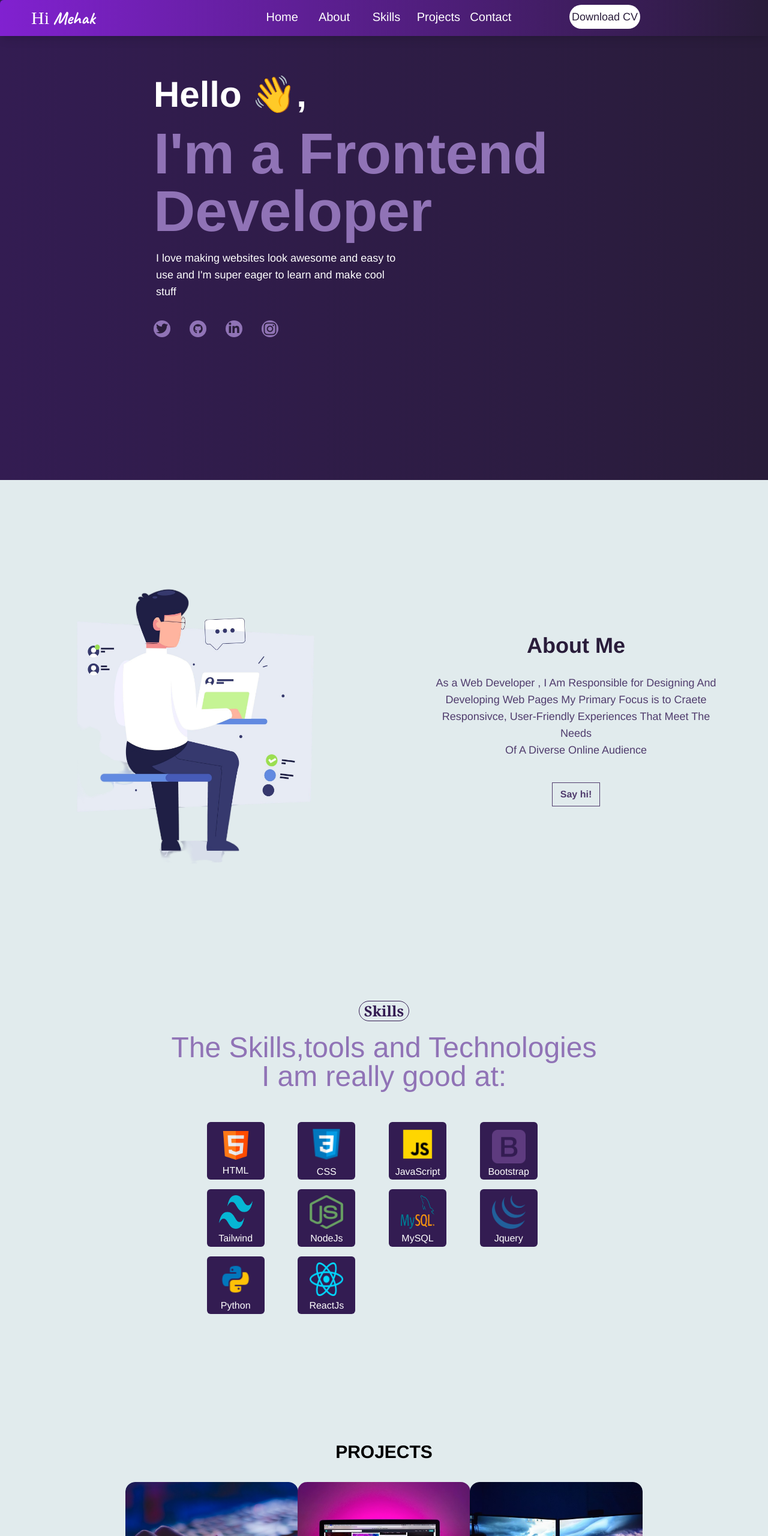
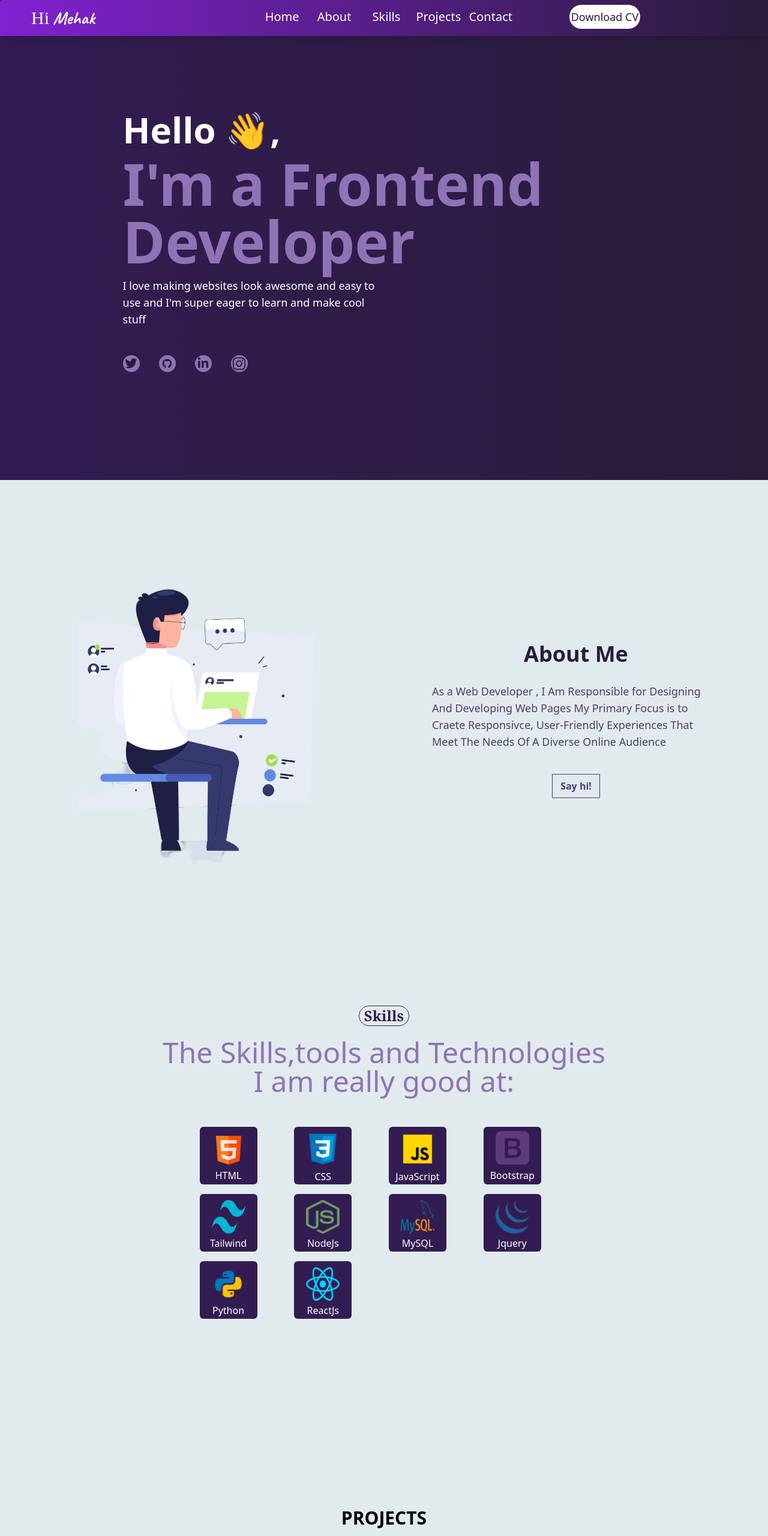
Before and after one commit to Mehak-rastogi/My-Portfolio, a website built with Vite: page index.html in a window 1280 px wide. Shown: the top 2560 px of the page at 60% size. Built offline with nearby package versions, Linux system fonts and the light colour scheme; a web font is replaced by a local one.

Commit message:
Update index.html

```diff
--- a/index.html
+++ b/index.html
@@ -4,42 +4,18 @@
     <meta charset="UTF-8" />
     <meta name="viewport" content="width=device-width, initial-scale=1.0" />
     <title>Document</title>
+    <link rel="preconnect" href="https://fonts.googleapis.com">
+<link rel="preconnect" href="https://fonts.gstatic.com" crossorigin>
+<link href="https://fonts.googleapis.com/css2?family=Caveat:wght@400..700&display=swap" rel="stylesheet">
+<link rel="preconnect" href="https://fonts.googleapis.com">
+<link rel="preconnect" href="https://fonts.gstatic.com" crossorigin>
+<link href="https://fonts.googleapis.com/css2?family=Caveat:wght@400..700&family=Chela+One&display=swap" rel="stylesheet">
     <link
       rel="stylesheet"
       href="https://cdnjs.cloudflare.com/ajax/libs/font-awesome/6.5.2/css/all.min.css"
       integrity="sha512-SnH5WK+bZxgPHs44uWIX+LLJAJ9/2PkPKZ5QiAj6Ta86w+fsb2TkcmfRyVX3pBnMFcV7oQPJkl9QevSCWr3W6A=="
       crossorigin="anonymous"
       referrerpolicy="no-referrer"
-    />
-    <link rel="preconnect" href="https://fonts.googleapis.com" />
-    <link rel="preconnect" href="https://fonts.gstatic.com" crossorigin />
-    <link
-      href="https://fonts.googleapis.com/css2?family=Caveat:wght@400..700&family=Dancing+Script:wght@400..700&display=swap"
-      rel="stylesheet"
-    />
-    <link rel="preconnect" href="https://fonts.googleapis.com" />
-    <link rel="preconnect" href="https://fonts.gstatic.com" crossorigin />
-    <link
-      href="https://fonts.googleapis.com/css2?family=Reenie+Beanie&display=swap"
-      rel="stylesheet"
-    />
-    <link rel="preconnect" href="https://fonts.googleapis.com" />
-    <link rel="preconnect" href="https://fonts.gstatic.com" crossorigin />
-    <link
-      href="https://fonts.googleapis.com/css2?family=Chela+One&family=Playfair+Display:ital,wght@0,400..900;1,400..900&display=swap"
-      rel="stylesheet"
-    />
-    <link rel="preconnect" href="https://fonts.googleapis.com" />
-    <link rel="preconnect" href="https://fonts.gstatic.com" crossorigin />
-    <link
-      href="https://fonts.googleapis.com/css2?family=Bad+Script&family=Caveat:wght@700&family=Dancing+Script:wght@400..700&family=Rancho&display=swap"
-      rel="stylesheet"
-    />
-    <link rel="preconnect" href="https://fonts.googleapis.com" />
-    <link rel="preconnect" href="https://fonts.gstatic.com" crossorigin />
-    <link
-      href="https://fonts.googleapis.com/css2?family=Chela+One&display=swap"
-      rel="stylesheet"
     />
      <link rel="stylesheet" href="style.css" />
     <script src="https://cdn.tailwindcss.com"></script>
@@ -48,15 +24,12 @@
       * {
         margin: 0;
         padding: 0;
-        font:22;
-        font-family: "Acumin Pro", "Helvetica Neue", Helvetica, Arial,
-          sans-serif;
       }
       html{
         scroll-behavior: smooth;
       }
       .shadow-gradient-custom {
-        box-shadow: -1px 5px 10px #ce6cb4;
+        box-shadow: -1px 5px 10px #9e78d0;
       }
       body::-webkit-scrollbar {
         width: 12px;
@@ -65,7 +38,7 @@
         background: white; /* Purple background */
       }
       body::-webkit-scrollbar-thumb {
-        background-color: #820b63; /* Lighter purple for the thumb */
+        background-color: #331c52; /* Lighter purple for the thumb */
         border-radius: 6px;
         border: 3px solid white; /* Matches track color to create padding effect */
       }
@@ -87,38 +60,44 @@
         border-top-left-radius: 7rem;
         border-top-right-radius: 7rem;
       }
+      .font-CO{
+        font-family:"Chela One";
+      }
+      .font-CA{
+        font-family:"Caveat";
+      }
     </style>
   </head>
   <body
-    class="overflow-x-hidden overflow-y-auto max-w-fit bg-[#E1EBED] h-screen"
+    class="overflow-x-hidden overflow-y-auto  bg-[#E1EBED] h-screen"
   >
     <div
       class="relative h-screen bg-gradient-to-r from-[#331c52] to-[#291c3a]"
     >
       <nav class="fixed z-50  flex items-center py-3 md:px-10 text-lg box shadow-lg  bg-gradient-to-r from-[#8121D0] to-[#291c3a] rounded-tl-md rounded-tr-md  ">
         <div
-          class="font-medium ml-3 text-2xl text-[#ffff]"
+          class=" ml-3 text-2xl text-[#ffff]"
         >
           <span class="text-3xl font-CO">Hi</span>
           <span class="font-CA text-3xl font-bold">Mehak</span>
         </div>
         <i
           id="toggleSidebar"
-          class="fas fa-bars bar text-white text-2xl absolute sm:flex right-5 md:invisible cursor-pointer"
+          class="fas fa-bars bar text-white text-2xl absolute flex right-5 md:invisible lg:invisible cursor-pointer"
         ></i>
         <!-- Sidebar -->
         <div
-          class="sidebar sm:z-30 sm:hidden sm:absolute sm:top-16 sm:-right-64 sm:w-56 sm:h-min-full sm:text-white md:text-black sm:bg-[#8121D0] sm:justify-between sm:items-center sm:text-xl  md:w-1/2 md:bg-inherit md:flex md:flex-row md:justify-around md:items-center md:absolute md:left-1/3 md:top-2 md:h-10">
+          class="sidebar z-30 hidden absolute top-16 -right-80 w-56 h-min-full text-white md:text-black bg-[#8121D0] justify-between items-center text-xl  md:w-1/2 md:bg-inherit md:flex md:flex-row md:justify-around md:items-center md:absolute md:left-1/3 md:top-2 md:h-10">
           <ul
-            class="font-light sm:h-full sm:w-56  sm:flex mr-10  sm:flex-col text-white sm:justify-evenly sm:items-center md:h-10 md:w-5/6 md:flex md:flex-row md:justify-between md:items-center">
-            <li class="sm:my-4 sm:h-14 sm:w-full sm:flex sm:justify-center sm:items-center md:h-10 md:w-5/6 sm:hover:bg-[#331c52] md:hover:bg-transparent"><a href="#home">Home</a></li>
-            <li class=" sm:my-4 sm:h-14 sm:w-full sm:flex sm:justify-center sm:items-center md:h-10 md:w-5/6 sm:hover:bg-[#331c52] md:hover:bg-transparent "><a href="#About">About</a></li>
-            <li class=" sm:my-4 sm:h-14 sm:w-full sm:flex sm:justify-center sm:items-center md:h-10 md:w-5/6 sm:hover:bg-[#331c52] md:hover:bg-transparent "><a href="#Skills">Skills</a></li>
-            <li class=" sm:my-4 sm:h-14 sm:w-full sm:flex sm:justify-center sm:items-center md:h-10 md:w-5/6 sm:hover:bg-[#331c52] md:hover:bg-transparent "><a href="#Project">Projects</a></li>
-            <li class="sm:my-4 sm:h-14 sm:w-full sm:flex sm:justify-center sm:items-center md:h-10 md:w-5/6 sm:hover:bg-[#331c52] md:hover:bg-transparent "><a href="#Contact">Contact</a></li>
+            class="font-light h-full w-56  flex mr-10  flex-col text-white justify-evenly items-center md:h-10 md:w-5/6 md:flex md:flex-row md:justify-between md:items-center">
+            <li class="my-4 h-14 w-full flex justify-center items-center md:h-10 md:w-5/6 hover:bg-[#331c52] md:hover:bg-transparent"><a href="#home">Home</a></li>
+            <li class="my-4 h-14 w-full flex justify-center items-center md:h-10 md:w-5/6 hover:bg-[#331c52] md:hover:bg-transparent "><a href="#About">About</a></li>
+            <li class=" my-4 h-14 w-full flex justify-center items-center md:h-10 md:w-5/6 hover:bg-[#331c52] md:hover:bg-transparent "><a href="#Skills">Skills</a></li>
+            <li class="my-4 h-14 w-full flex justify-center items-center md:h-10 md:w-5/6 hover:bg-[#331c52] md:hover:bg-transparent "><a href="#Project">Projects</a></li>
+            <li class="my-4 h-14 w-full flex justify-center items-center md:h-10 md:w-5/6 hover:bg-[#331c52] md:hover:bg-transparent "><a href="#Contact">Contact</a></li>
           </ul>
           <div
-            class=" sm:ml-12 sm:mt-10 sm:mb-10 flex text-lg  h-10 w-36 justify-center items-center rounded-3xl text-[#291c3a] bg-white hover:text-white hover:bg-[#291c3a]"
+            class=" ml-12 mt-10 mb-10 flex text-lg  h-10 w-36 justify-center items-center rounded-3xl text-[#291c3a] bg-white hover:text-white hover:bg-[#291c3a]"
           >
             <a href="#">Download CV</a>
           </div>
@@ -126,21 +105,21 @@
         </div>
       </nav>
       <main id="home"
-        class="flex  sm:flex-col sm:justify-center sm:items-center md:relative md:flex-row md:justify-between sm:h-full md:h-full text-white"
+        class="flex justify-center items-center md:relative  h-full md:h-full text-white"
       >
         <div
-          class="sm:flex  sm:flex-col sm:justify-evenly sm:h-4/6  sm:items-center md:block md:absolute md:top-32 md:left-64 md:z-20"
-        >
+          class="flex  flex-col  "
+       >
           <h2
-            class="sm:text-7xl md:text-6xl font-bold leading-6 pb-5"
+            class="text-7xl md:text-6xl font-bold mt-5 mb-3"
           >
             Hello <span class="text-yellow-300">👋</span>,
           </h2>
-          <div class="text-[#9073b6] font-bold leading-normal  sm:text-6xl md:text-8xl">
+          <div class="  text-[#9073b6] font-bold  mb-3  text-6xl md:text-8xl">
             <span>I'm a Frontend <br>Developer</span>
           </div>
-          <div class="text-lg text-[#ffff]">
-            <p class=" sm:w-80  md:w-1/2 font-thin sm:ml-1 mt-4">
+          <div class="text-lg text-[#ffff] ">
+            <p class=" w-80  md:w-1/2 font-thin   mb-3">
               I love making websites look awesome and easy to use and I'm
               super eager to learn and make cool stuff
             </p>
@@ -152,7 +131,7 @@
           <i class="fa-brands fa-twitter text-xl"></i>
         </div>
         <div
-          class="h-7 w-7 rounded-full bg-[#9073b6] text-[#291c3a] flex justify-center items-center"
+          class="h-7 w-7 leading-7 rounded-full bg-[#9073b6] text-[#291c3a] flex justify-center items-center"
         >
           <i class="fa-brands fa-github "></i>
         </div>
@@ -174,7 +153,7 @@
     </div>
 
     <div id="About"
-      class="text-[#503c6d] sm:h-full md:h-full sm:flex sm:flex-col md:flex md:flex-row md:justify-center md:items-center"
+      class="text-[#503c6d] h-full md:h-full flex flex-col md:flex md:flex-row md:justify-center md:items-center"
     >
     <div class="md:w-1/2 h-5/6 flex justify-center items-center">
         <img class="w-5/6 h-5/6" src="about3.png" alt="" />
@@ -183,10 +162,10 @@
         class="  md:w-1/2 h-5/6 md:py-3 flex flex-col items-center justify-center "
       >
         <h2 class="md:pb-3 mb-4 text-[#291c3a] text-4xl font-semibold">About Me</h2>
-        <p class="text-center w-3/4 text-lg mb-10">
+        <p class=" w-3/4 text-lg mb-10">
           As a Web Developer , I Am Responsible for Designing And Developing Web
           Pages My Primary Focus is to Craete Responsivce, User-Friendly
-          Experiences That Meet The Needs <br />
+          Experiences That Meet The Needs
           Of A Diverse Online Audience
         </p>
         <a
@@ -197,74 +176,74 @@
       </div>
 
     </div>
-    <div id="Skills" class="pt-14 sm:min-h-full md:min-h-full w-full flex justify-center">
+    <div id="Skills" class="pt-16 :min-h-full md:min-h-full w-full flex justify-center">
       <div class="flex flex-col items-center ">
         <div class="flex flex-col items-center line">
-          <h1 class="font-serif font-bold text-[#331c52] text-2xl border px-2 rounded-full border-[#331c52] sm:mt-5 md:mt-3">Skills</h1>
+          <h1 class="font-serif font-bold text-[#331c52] text-2xl border px-2 rounded-full border-[#331c52] mt-5 md:mt-3">Skills</h1>
           <p
-            class="text-center sm:text-3xl md:text-5xl text-[#9073b6] pt-5 pb-3"
+            class="text-center text-3xl md:text-5xl text-[#9073b6] pt-5 pb-3"
           >
             The Skills,tools and Technologies <br />I am really good at:
           </p>
         </div>
         <div
-          class="sm:mt-10 md:w-5/6 grid sm:grid-cols-3 sm:gap-10 md:grid-cols-4 md:gap-4 md:mt-10"
+          class="mt-10 md:w-5/6 grid grid-cols-3 gap-10 md:grid-cols-4 md:gap-4 md:mt-10"
         >
           <div
-            class="sm:h-20 sm:w-20 md:h-24 md:w-24 transition-all duration-700 ease-in-out transform hover:scale-105 rounded-md flex flex-col justify-around items-center bg-[#331c52]"
+            class="h-20 w-20 md:h-24 md:w-24 transition-all duration-700 ease-in-out transform hover:scale-105 rounded-md flex flex-col justify-around items-center bg-[#331c52]"
           >
             <img
-              class="sm:w-12 sm:h-10 md:h-12 md:w-12 sm:mt-1 md:mt-3"
+              class="w-10 h-10 md:h-12 md:w-12 mt-1 md:mt-3"
               src="html.png"
               alt="HTML"
             />
             <h2 class="text-white">HTML</h2>
           </div>
           <div
-            class="sm:h-20 sm:w-20 md:h-24 md:w-24 transition-all duration-700 ease-in-out transform hover:scale-105 rounded-md flex flex-col justify-around items-center bg-[#331c52]"
+            class="h-20 w-20 md:h-24 md:w-24 transition-all duration-700 ease-in-out transform hover:scale-105 rounded-md flex flex-col justify-around items-center bg-[#331c52]"
           >
             <img
-              class="sm:w-12 sm:h-10 md:h-16 md:w-16 sm:mt-1"
+              class="w-10 h-10 md:h-16 md:w-16 mt-1"
               src="Css.png"
               alt="CSS"
             />
             <h2 class="text-white">CSS</h2>
           </div>
           <div
-            class="sm:h-20 sm:w-20 md:h-24 md:w-24 transition-all duration-700 ease-in-out transform hover:scale-105 rounded-md flex flex-col justify-around items-center bg-[#331c52]"
+            class="h-20 w-20 md:h-24 md:w-24 transition-all duration-700 ease-in-out transform hover:scale-105 rounded-md flex flex-col justify-around items-center bg-[#331c52]"
           >
             <img
-              class="sm:w-12 sm:h-10 md:h-16 md:w-16 sm:mt-1 md:mt-1"
+              class="w-10 h-10 md:h-16 md:w-16 mt-1"
               src="js.png"
               alt="JavaScript"
             />
             <h2 class="text-white">JavaScript</h2>
           </div>
           <div
-            class="sm:h-20 sm:w-20 md:h-24 md:w-24 transition-all duration-700 ease-in-out transform hover:scale-105 rounded-md flex flex-col justify-around items-center bg-[#331c52]"
+            class="h-20 w-20 md:h-24 md:w-24 transition-all duration-700 ease-in-out transform hover:scale-105 rounded-md flex flex-col justify-around items-center bg-[#331c52]"
           >
             <img
-              class="sm:w-12 sm:h-10 md:h-14 md:w-14 sm:mt-1 md:mt-3"
+              class="w-10 h-10 md:h-14 md:w-14 mt-1"
               src="bootstrap.png"
               alt="Bootstrap"
             />
             <h2 class="text-white">Bootstrap</h2>
           </div>
           <div
-            class="sm:h-20 sm:w-20 md:h-24 md:w-24 transition-all duration-700 ease-in-out transform hover:scale-105 rounded-md flex flex-col justify-around items-center bg-[#331c52]"
+            class="h-20 w-20 md:h-24 md:w-24 transition-all duration-700 ease-in-out transform hover:scale-105 rounded-md flex flex-col justify-around items-center bg-[#331c52]"
           >
             <img
-              class="sm:w-12 sm:h-10 md:h-14 md:w-14 sm:mt-1 md:mt-2"
+              class="w-12 h-10 md:h-14 md:w-14 mt-1 md:mt-2"
               src="tailwind-css-icon.png"
               alt="Tailwind CSS"
             />
             <h2 class="text-white">Tailwind</h2>
           </div>
           <div
-            class="sm:h-20 sm:w-20 md:h-24 md:w-24 transition-all duration-700 ease-in-out transform hover:scale-105 rounded-md flex flex-col justify-around items-center bg-[#331c52]"
+            class="h-20 w-20 md:h-24 md:w-24 transition-all duration-700 ease-in-out transform hover:scale-105 rounded-md flex flex-col justify-around items-center bg-[#331c52]"
           >
             <img
-              class="sm:w-12 sm:h-10 md:h-14 md:w-14 sm:mt-1 md:mt-2"
+              class="w-10 h-10 md:h-14 md:w-14 mt-1 md:mt-2"
               src="node-js-icon.png"
               alt="Node.js"
             />
@@ -272,40 +251,40 @@
           </div>
 
           <div
-            class="sm:h-20 sm:w-20 md:h-24 md:w-24 transition-all duration-700 ease-in-out transform hover:scale-105 rounded-md flex flex-col justify-around items-center bg-[#331c52]"
+            class="h-20 w-20 md:h-24 md:w-24 transition-all duration-700 ease-in-out transform hover:scale-105 rounded-md flex flex-col justify-around items-center bg-[#331c52]"
           >
             <img
-              class="sm:w-12 sm:h-10 md:h-14 md:w-14 sm:mt-1 md:mt-2"
+              class="w-12 h-10 md:h-14 md:w-14 mt-1 md:mt-2"
               src="mysql-icon.png"
               alt="MySQL"
             />
             <h2 class="text-white">MySQL</h2>
           </div>
           <div
-            class="sm:h-20 sm:w-20 md:h-24 md:w-24 transition-all duration-700 ease-in-out transform hover:scale-105 rounded-md flex flex-col justify-around items-center bg-[#331c52]"
+            class="h-20 w-20 md:h-24 md:w-24 transition-all duration-700 ease-in-out transform hover:scale-105 rounded-md flex flex-col justify-around items-center bg-[#331c52]"
           >
             <img
-              class="sm:w-12 sm:h-10 md:h-14 md:w-14 sm:mt-1 md:mt-2"
+              class="w-10 h-10 md:h-14 md:w-14 mt-1 md:mt-2"
               src="jquery-icon.png"
               alt="jquery-icon"
             />
             <h2 class="text-white">Jquery</h2>
           </div>
           <div
-            class="sm:h-20 sm:w-20 md:h-24 md:w-24 transition-all duration-700 ease-in-out transform hover:scale-105 rounded-md flex flex-col justify-around items-center bg-[#331c52]"
+            class="h-20 w-20 md:h-24 md:w-24 transition-all duration-700 ease-in-out transform hover:scale-105 rounded-md flex flex-col justify-around items-center bg-[#331c52]"
           >
             <img
-              class="sm:w-12 sm:h-10 md:h-14 md:w-14 sm:mt-1 md:mt-2"
+              class="w-10 h-10 md:h-14 md:w-14 mt-1 md:mt-2"
               src="python.png"
               alt="jquery-icon"
             />
             <h2 class="text-white">Python</h2>
           </div>
           <div
-            class="sm:h-20 sm:w-20 md:h-24 md:w-24 transition-all duration-700 ease-in-out transform hover:scale-105 rounded-md flex flex-col justify-around items-center bg-[#331c52]"
+            class="h-20 w-20 md:h-24 md:w-24 transition-all duration-700 ease-in-out transform hover:scale-105 rounded-md flex flex-col justify-around items-center bg-[#331c52]"
           >
             <img
-              class="sm:w-12 sm:h-10 md:h-14 md:w-14 sm:mt-1 md:mt-2"
+              class="w-10 h-10 md:h-14 md:w-14 mt-1 md:mt-2"
               src="react-js-icon.png"
               alt="jquery-icon"
             />
@@ -317,10 +296,10 @@
 
     <!--------------------------------------- PROJECTS------------------------------>
 
-    <div id="Project" class="Projects min-h-full flex flex-col justify-center items-center ">
+    <div id="Project" class="Projects min-h-full flex flex-col justify-center items-center pt-28">
       <h2 class=" text-center text-3xl font-bold ">PROJECTS</h2>
       <div
-        class="sm:w-full z-0 relative md:w-4/6 min-h-full sm:grid md:grid sm:grid-cols-2 sm:justify-items-center md:grid-cols-3 gap-x-2 gap-y-6 my-8 mb-32"
+        class="w-5/6 z-0 relative md:w-4/6 min-h-full grid md:grid grid-cols-1 justify-items-center md:grid-cols-3 gap-x-2 gap-y-6 my-8 mb-32"
       >
         <div
           class="overflow-hidden relative sm:h-60 sm:w-44 md:h-72 md:w-72 rounded-2xl transform hover:scale-105 transition duration-300 ease-in-out hover-translate-y"
@@ -472,9 +451,9 @@
     <!---------------------------- contact---------------------------- -->
     <div id="Contact" class="bg-[#DCCFED] h-fit mb-4 mx-3">
       <div
-        class="sm:flex sm:flex-col md:flex md:flex-row sm:justify-center md:justify-around sm:items-center pt-7"
+        class="flex flex-col md:flex md:flex-row justify-center md:justify-around items-center pt-7"
       >
-        <div class="flex flex-col">
+        <div class="flex flex-col pl-3 ">
           <h1 class="text-[#291c3a] text-3xl font-bold">
             Let's discuss <br />
             on Something <span class="text-[#d158c1]">cool</span> together
@@ -494,7 +473,7 @@
               Sass Website
             </button>
           </div>
-          <div class="pt-3">
+          <div class="pt-3 ">
             <button
               class="h-8 w-32 border mr-3 border-[#291c3a] rounded-md hover:bg-[#291c3a] hover:text-white"
             >
@@ -506,18 +485,18 @@
               Portfolio
             </button>
             <button
-              class="h-8 w-32 border border-[#291c3a] rounded-md hover:bg-[#291c3a] hover:text-white"
+              class="h-8 w-32 border mt-5 border-[#291c3a] rounded-md hover:bg-[#291c3a] hover:text-white"
             >
               Blog Website
             </button>
           </div>
         </div>
         <form
-          class="mt-3 flex flex-col justify-around sm:w-5/6 md:w-1/4 h-80"
+          class="mt-3  flex flex-col justify-around w-5/6 md:w-1/4 h-80"
           action="#"
         >
           <input
-            class="py-2 px-1 rounded-sm outline-none"
+            class="py-2  px-1 rounded-sm outline-none"
             type="text"
             placeholder="Your name"
           />
```
